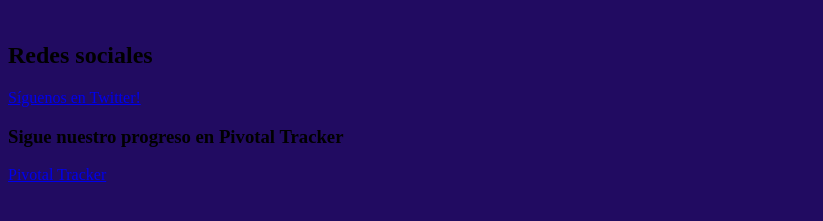
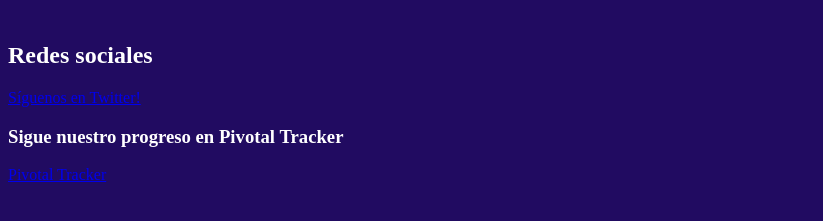
Before and after one commit to miriam-m-s/GRUPO4-PVLI, a website with bundled scripts: page index.html in a window 1280 px wide. Shown: the part 147-368 px from the top of the page, without its empty margins (0-823 px from the left). Built offline with nearby package versions, Linux system fonts and the light colour scheme; files whose address does not match are found by name.

Commit message:
Cambio de color redes sociales

```diff
--- a/index.html
+++ b/index.html
@@ -17,9 +17,9 @@
     <h1 style="color: white;">ECLIPSE</h1>
     <script src="./node_modules/phaser/dist/phaser.js" ></script>
     <script src="./src/game.js" type="module"></script>
-       <h2> Redes sociales </h2>
+       <h2 style="color: white;">Redes sociales </h2>
        <a href="https://twitter.com/gameclipse_?s=20"> Síguenos en Twitter! </a>
-       <h3> Sigue nuestro progreso en Pivotal Tracker </h3>
+       <h3 style="color: white;"> Sigue nuestro progreso en Pivotal Tracker </h3>
        <a href="https://www.pivotaltracker.com/projects/2533583"> Pivotal Tracker </a>
 </body>
 </html>
```
